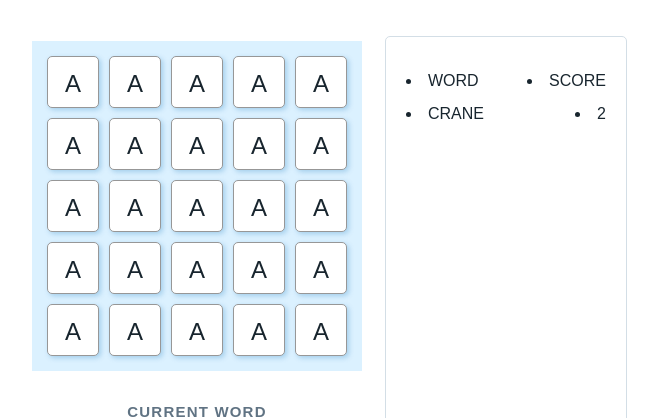
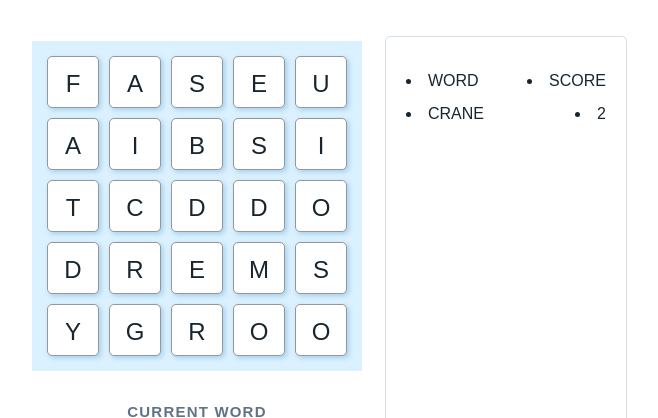
Before and after one commit to leannezhang/poggle, a React (Create React App) app: page / in a window 1280 px wide. Shown: the part 151-569 px from the top of the page, without its empty margins (313-971 px from the left). Built offline with nearby package versions, Linux system fonts and the light colour scheme.

Commit message:
shuffle dice

```diff
--- a/src/components/Board/Board.jsx
+++ b/src/components/Board/Board.jsx
@@ -3,21 +3,8 @@ import Tile from './Tile'
 
 
 const Board = (props) => {
-  // dimension: rows, columns
-  // row
-  const tile1 = {
-    letter: 'A',
-    isSelected: false,
-    position: {row: 0, column: 0}
-  }
 
-  let row = [ tile1, tile1, tile1, tile1, tile1]
-  const board = [];
-
-  for (let i = 0; i < 5; i++) {
-    board.push(row);
-  }
-
+  const {board} = props;
   return (
     <div className="blue-area">
       {
@@ -26,7 +13,7 @@ const Board = (props) => {
               <div className="row" key={index}>
                 {
                   row.map((tile, index) => {
-                    return (<Tile selected={tile.isSelected} letter={tile.letter} key={index} />)
+                    return (<Tile selected={tile.isSelected} letter={tile} key={index} />)
                   })
                 }
             </div>
--- /dev/null
+++ b/src/components/Common/shuffleBoard.js
@@ -0,0 +1,42 @@
+export const shuffleDice = (faces) => {
+  let randomIndex = Math.floor(Math.random() * 6)
+  let face = faces.charAt(randomIndex)
+  return face
+}
+
+export const initBoard = function() {
+    const board = [
+      ["aaafrs", "aaeeee", "aafirs", "aeeeem", "aeegmu"],
+      ["aegmnn", "afirsy", "bjkqxz", "ccenst", "ceiilt"],
+      ["ceilpt", "ceipst", "ddhnot", "dhhlor", "dhhlor"],
+      ["dhlnor", "dhlnor", "eiiitt", "emottt", "ensssu"],
+      [ "fiprsy", "gorrvw", "iprrry", "nootuw", "ooottu"]
+    ]
+    for(let row=0; row < board.length; row++) {
+      let singleRow = board[row]
+      for (let col=0; col < singleRow.length; col++) {
+        board[row][col] = shuffleDice(board[row][col]);
+      }
+    }
+    return board
+}
+
+//const shuffleBoard = () => {
+//
+//
+//
+//  let boardSize = boardFaces.length
+//
+//  let board = boardFaces.map(function(current) {
+//    return randomizedFace(current)
+//  })
+//
+//  for (let i=0; i < boardSize; i++ ) {
+//    let randomIndex = Math.floor(Math.random() * boardSize) // random from 0 -> 25
+//    let temp = board[i];
+//    board[i] = board[randomIndex]
+//    board[randomIndex] = temp;
+//  }
+//
+//  return board
+//}
--- a/src/components/Game.jsx
+++ b/src/components/Game.jsx
@@ -1,4 +1,5 @@
 import React, { Component } from 'react'
+import {initBoard} from './Common/shuffleBoard'
 import Board from './Board'
 import ScoreBox from './ScoreBox'
 import CurrentWord from './CurrentWord'
@@ -7,13 +8,22 @@ class Game extends Component {
 
   constructor() {
     super()
+    this.board = initBoard()
   }
+
+  //tile() {
+  //    const tile = {
+  //      letter: ,
+  //      isSelected: false,
+  //      position: {row: rowIndex, column: col}
+  //    }
+  //}
 
   render() {
     return (
       <div>
         <div className="game-area">
-            <Board />
+           <Board board={this.board}/>
           <CurrentWord />
         </div>
 
```
